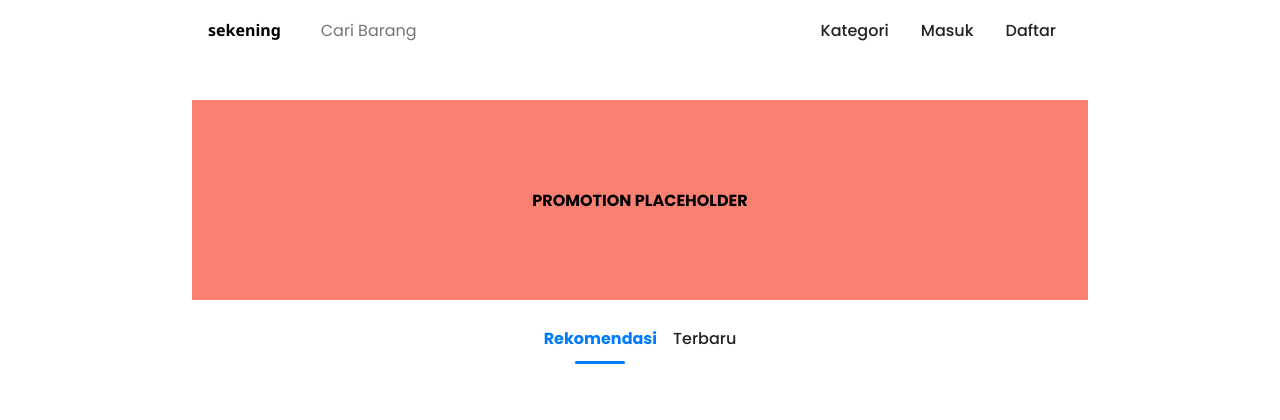
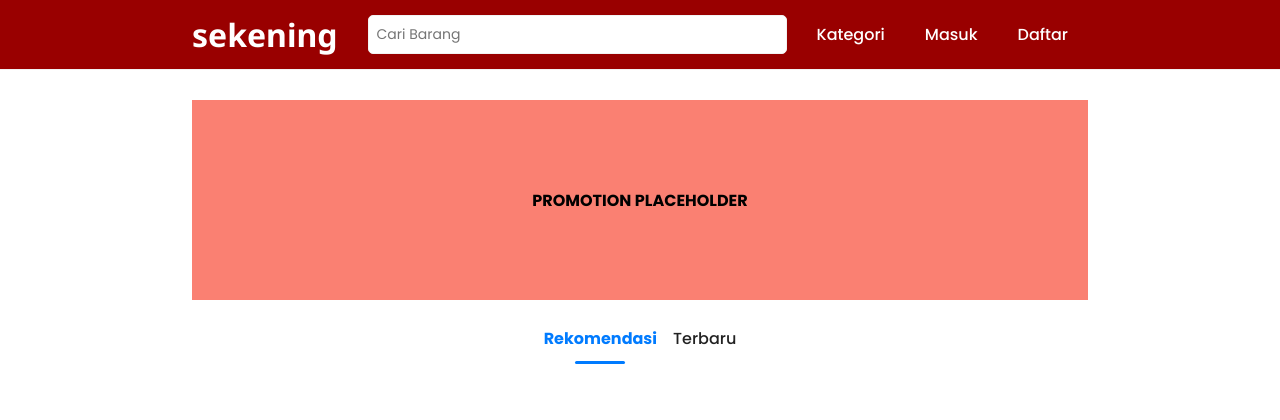
Before and after one commit to nicolergn/ebisnis, a PHP site: page / in a window 1280 px wide. Shown: the top 420 px of the page. Run offline with PHP 8.4, Linux system fonts and the light colour scheme.

Commit message:
Update header.css

```diff
--- a/assets/css/header.css
+++ b/assets/css/header.css
@@ -1,69 +1,72 @@
-/* =========== HEADER =========== */
+/* ====================== HEADER ====================== */
 header {
   position: fixed;
   top: 0;
   width: 100%;
-  height: 60px;
+  height: 70px;
   z-index: 99;
-  background-color: var(--base-bg);
-  border-bottom: 1px solid var(--lighter-border-color);
+  background-color: var(--color-accent);
+  border-bottom: 1px solid var(--color-border-light);
 }
 
 .header-content {
   display: flex;
   align-items: center;
   height: 100%;
-  padding: 0 1rem;
 }
 
+/* =========== Text Logo =========== */
 .logo a{
-  margin-right: 1rem;
+  margin-right: 20px;
   font-family: var(--font-secondary);
   font-weight: 700;
-  font-size: var(--logo-font-size);
-  color: var(--accent-color);
+  font-size: var(--font-size-logo);
+  color: var(--color-text-inverse);
 }
 
+/* =========== Nav =========== */
 nav {
   display: flex;
   position: relative;
+  align-items: center;
   height: 100%;
-  align-items: center;
 }
 
 nav a, .dropbtn {
   display: flex;
   align-items: center;
   height: 100%;
-  padding: 0 1rem;
+  padding: 0 20px;
   text-decoration: none;
   font-weight: 500;
-  font-size: var(--nav-font-size);
-  color: var(--color-text-primary);
+  font-size: var(--font-size-nav);
+  color: var(--color-text-inverse);
   background: none;
   border: none;
   cursor: pointer;
 }
 
 nav a:hover, .dropbtn:hover {
-  background-color: var(--hover-bg);
+  background-color: var(--color-accent-hover-bg);
 }
 
-/* =========== SEARCH BAR =========== */
+/* =========== Search Bar =========== */
 .search-bar {
   flex: 1;
-  margin: 0 1rem;
+  margin: 0 10px;
 }
 
 .search-bar input {
   width: 100%;
   padding: 8px;
-  border: 1px solid var(--darker-border-color);
   border-radius: 5px;
-  font-size: var(--input-font-size);
+  border: 1px solid var(--color-border-light);
+  font-size: var(--font-size-search-input);
+  color: var(--color-text-primary);
 }
 
 .search-bar input:focus {
-  border-color: var(--accent-color); /* Sesuaikan dengan variabel warna */
-  outline: none; /* Menghilangkan efek default browser */
+  /* border-color: var(--color-accent); */
+  border-color: var(--color-border-dark);
+  outline: none;
 }
```
